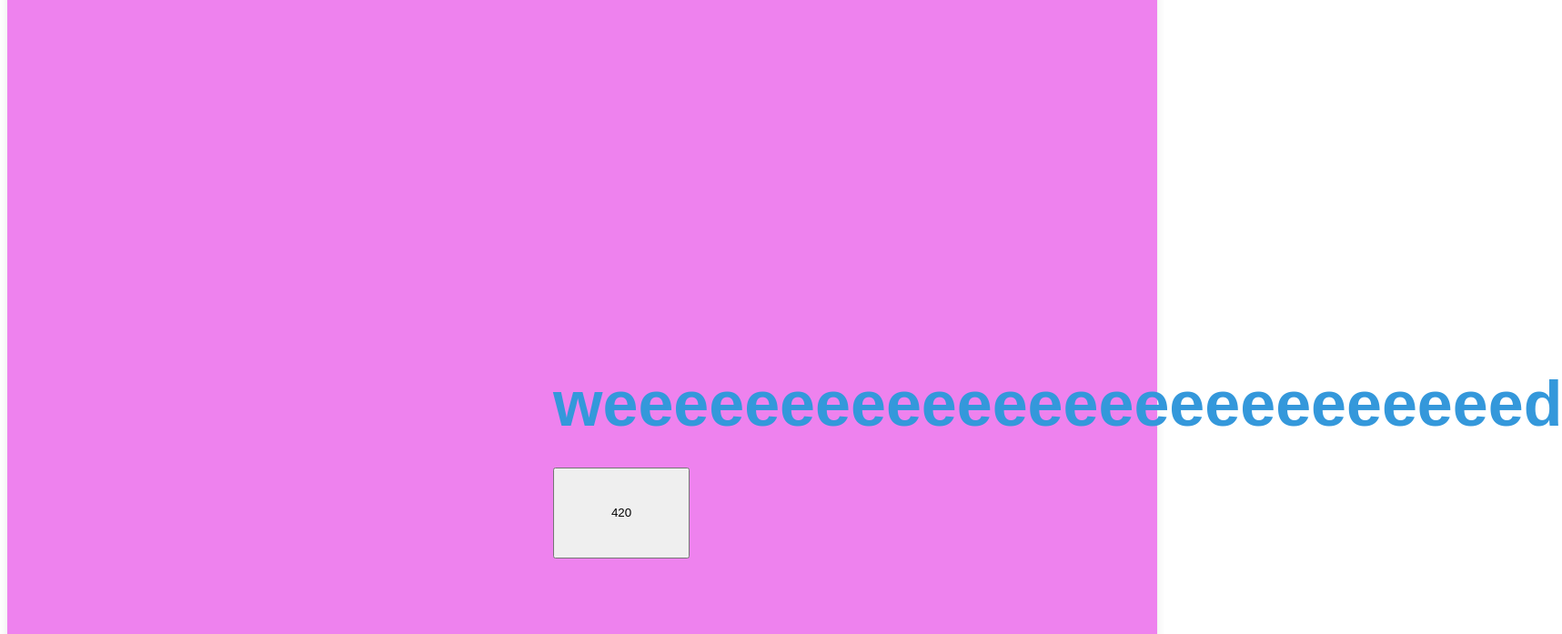
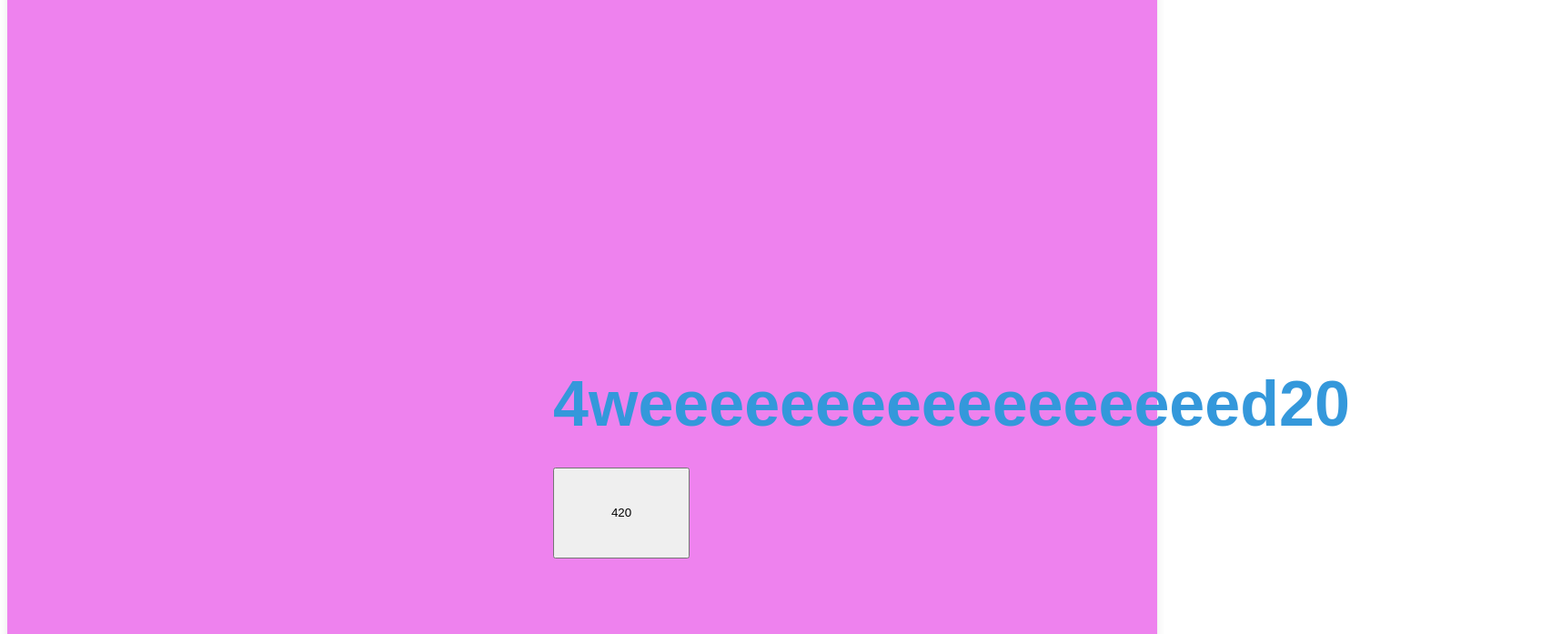
Before and after one commit to californiansnowball/hapatelonline, a plain HTML site: page index.html in a window 1280 px wide. Shown: the part 400-1097 px from the top of the page at 91% size, 1717 px wide, since content can reach past the window. Drawn offline with Linux system fonts and the light colour scheme.

Commit message:
files to repstr

```diff
--- a/index.html
+++ b/index.html
@@ -11,7 +11,7 @@
         <h1> хуй хуй хуй</h1>
     </header>
         <div class="container">
-        <h1>weeeeeeeeeeeeeeeeeeeeeeeeeed</h1>
+        <h1>4weeeeeeeeeeeeeeeeed20</h1>
         <button>420</button>
         <ul>
             <li>hap</li>
```
